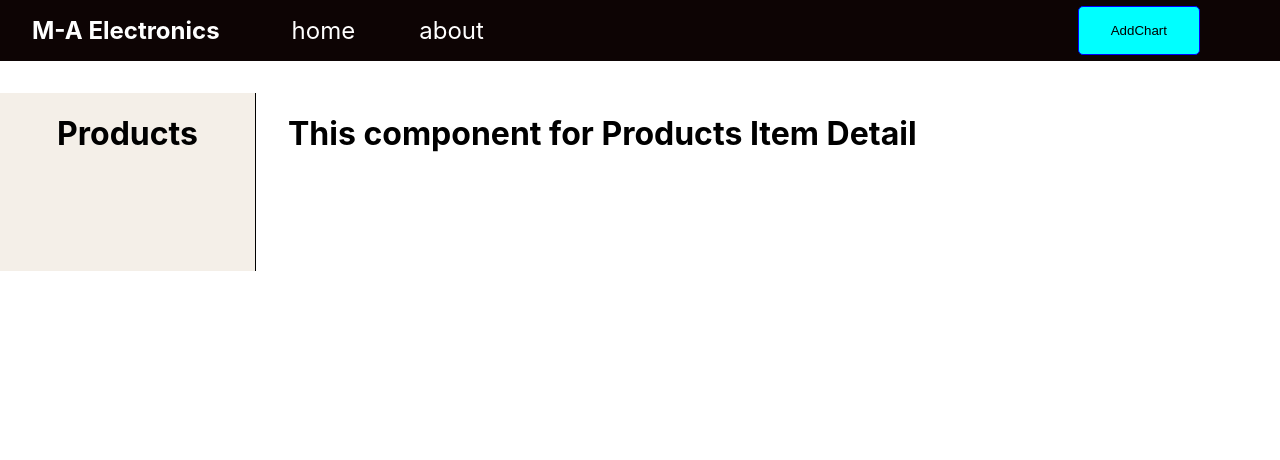
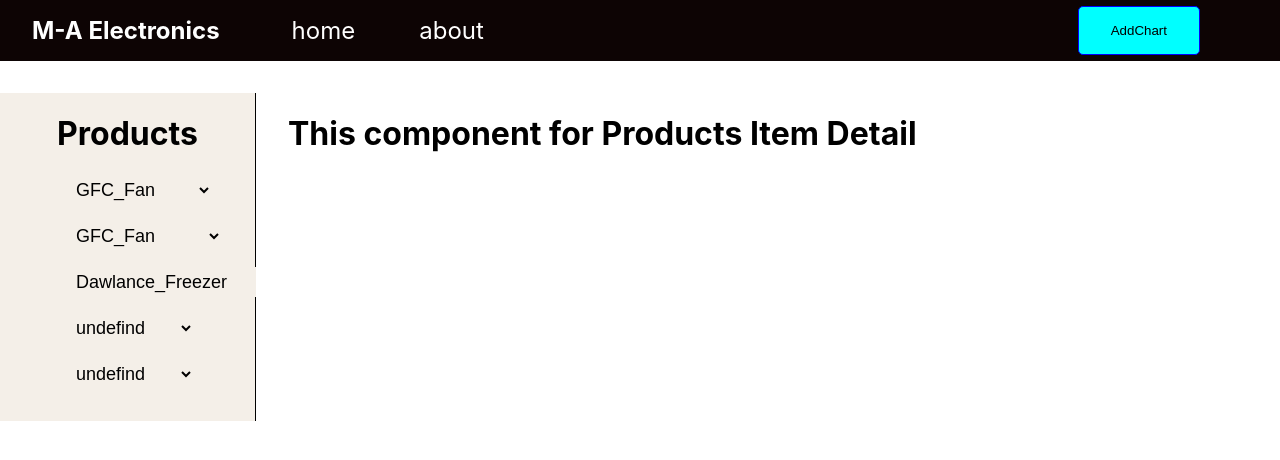
Before and after one commit to ManzoorAhmad1/Electric_Products, a React (Create React App) app: page / in a window 1280 px wide. Shown: the top 460 px of the page. Built offline with nearby package versions, Linux system fonts and the light colour scheme.

Commit message:
use Select Tag for storing componeys of ProductItem

```diff
--- a/src/Component/Products/ProductsItem/ProductItems/Electric_Cooler.js
+++ b/src/Component/Products/ProductsItem/ProductItems/Electric_Cooler.js
@@ -3,7 +3,11 @@ import React from "react";
 const ElectricCooler = (props) => {
     return (
         <div>
-
+            <select className="select">
+                <option>GFC_Fan</option>
+                <option>Royle_Fan</option>
+                <option>Asia_Fan</option>
+            </select>
         </div>
     )
 }
--- a/src/Component/Products/ProductsItem/ProductItems/Electric_Fan.js
+++ b/src/Component/Products/ProductsItem/ProductItems/Electric_Fan.js
@@ -3,7 +3,11 @@ import React from "react";
 const ElectricFan = (props) => {
     return (
         <div>
-
+            <select className="select">
+                <option>GFC_Fan</option>
+                <option>Royle_Fan</option>
+                <option>Lahore_Fan</option>
+            </select>
         </div>
     )
 }
--- a/src/Component/Products/ProductsItem/ProductItems/Electric_Freezer.js
+++ b/src/Component/Products/ProductsItem/ProductItems/Electric_Freezer.js
@@ -3,7 +3,11 @@ import React from "react";
 const ElectricFreezer = (props) => {
     return (
         <div>
-
+            <select className="select">
+                <option>Dawlance_Freezer</option>
+                <option>Haier_Freezer</option>
+                <option>Pel_Feezer</option>
+            </select>
         </div>
     )
 }
--- a/src/Component/Products/ProductsItem/ProductItems/Electric_Heater.js
+++ b/src/Component/Products/ProductsItem/ProductItems/Electric_Heater.js
@@ -3,7 +3,11 @@ import React from "react";
 const ElectricHeater = (props) => {
     return (
         <div>
-
+            <select className="select">
+                <option>undefind</option>
+                <option>undefind</option>
+                <option>undefind</option>
+            </select>
         </div>
     )
 }
--- a/src/Component/Products/ProductsItem/ProductItems/Electric_Iron.js
+++ b/src/Component/Products/ProductsItem/ProductItems/Electric_Iron.js
@@ -3,7 +3,11 @@ import React from "react";
 const ElectricIron = (props) => {
     return (
         <div>
-
+            <select className="select">
+                <option>undefind</option>
+                <option>undefind</option>
+                <option>undefind</option>
+            </select>
         </div>
     )
 }
```
